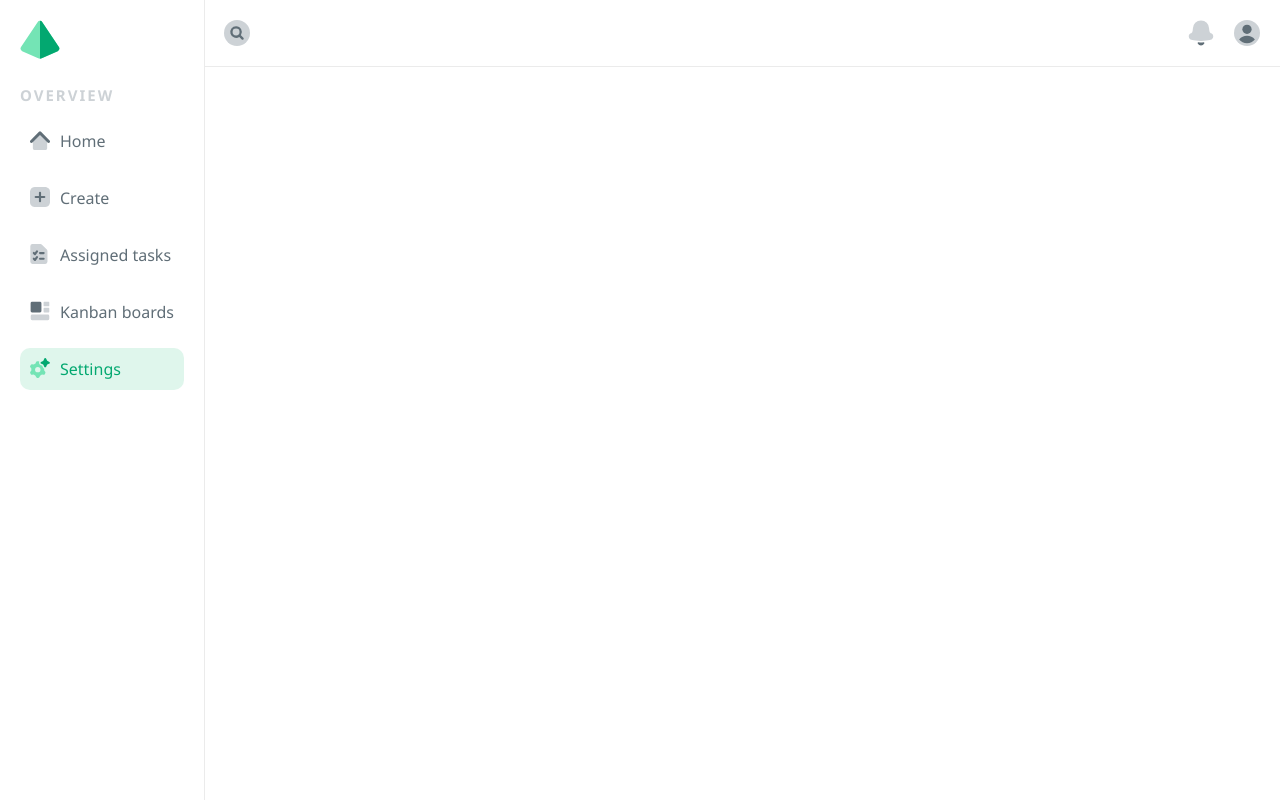
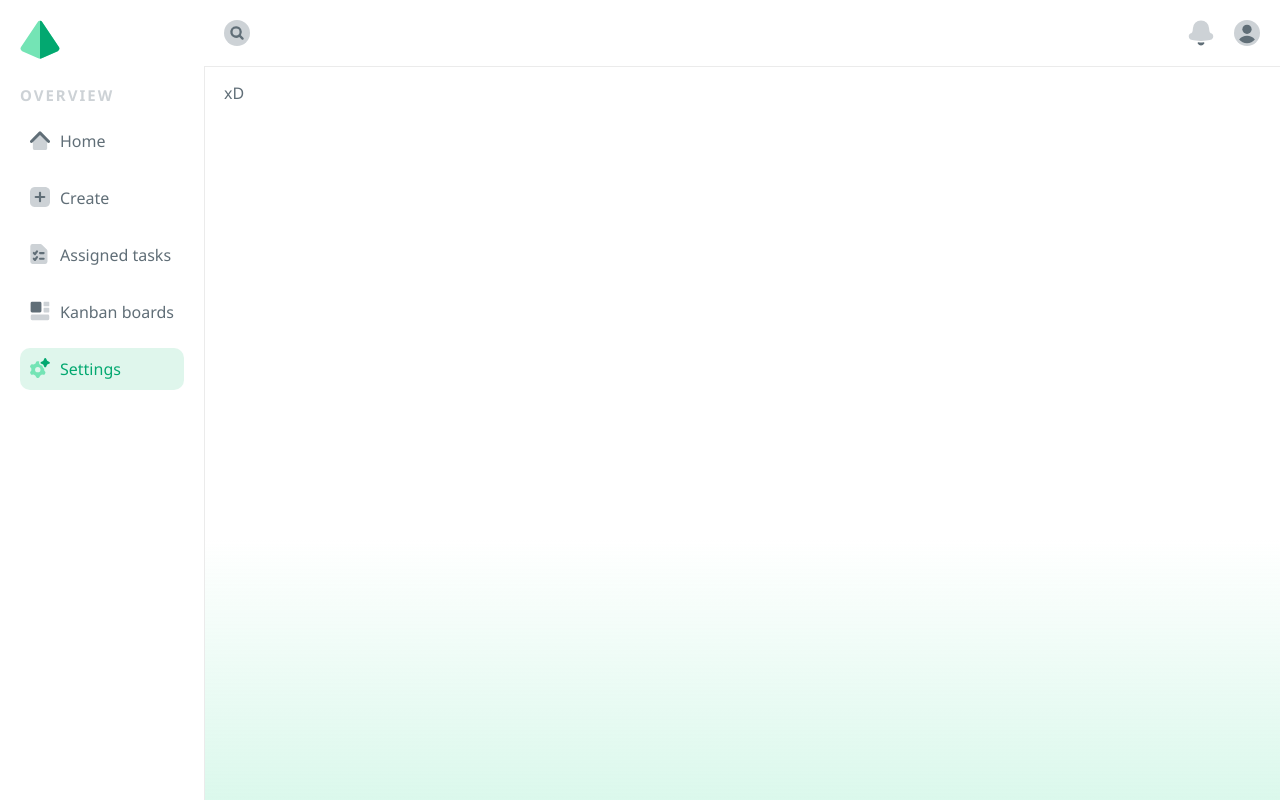
Before and after one commit to jsabram/Kanban-Board, a React (Create React App) app: page / in a window 1280 px wide. Built offline with nearby package versions, Linux system fonts and the light colour scheme.

Commit message:
Added main, changed scss imports

```diff
--- a/src/App.tsx
+++ b/src/App.tsx
@@ -2,6 +2,7 @@ import { useEffect, useContext } from 'react';
 import { UiContext } from './context/ui-context';
 import Nav from './components/layout/nav/Nav';
 import Header from './components/layout/header/Header';
+import Main from './components/layout/main/Main';
 
 const App = () => {
 	const uiCtx = useContext(UiContext);
@@ -38,6 +39,7 @@ const App = () => {
 		<>
 			<Nav />
 			<Header />
+			<Main />
 		</>
 	);
 };
--- a/src/assets/scss/colors.scss
+++ b/src/assets/scss/colors.scss
@@ -3,6 +3,12 @@ $colors: (
 	c_primary_medium: #74e4b5,
 	c_primary_light: #dff6ec,
 	c_primary_dark: #0a4f56,
+	c_primary_gradient:
+		linear-gradient(
+			180deg,
+			rgba(255, 255, 255, 1) 65%,
+			rgba(116, 228, 181, 0.26) 100%
+		),
 	c_white: #fff,
 	c_ash: #ebebeb,
 	c_gray: #606e77,
--- a/src/components/layout/header/Header.scss
+++ b/src/components/layout/header/Header.scss
@@ -1,15 +1,16 @@
-@use '../../../assets/scss/colors.scss' as colors;
-@use '../../../assets/scss/mixins.scss' as mixins;
+@use '../../../assets/scss/colors.scss' as *;
+@use '../../../assets/scss/mixins.scss' as *;
 
 .header {
 	position: fixed;
 	top: 0;
 	right: 0;
-	@include mixins.flexbox(space-between, flex-start, row);
+	@include flexbox(space-between, flex-start, row);
 	width: calc(100vw - 40px - 2rem);
 	padding: 2rem 2rem 1rem;
-	background-color: map-get(colors.$colors, c_white);
-	border-bottom: 1px solid map-get(colors.$colors, c_ash);
+	background-color: map-get($colors, c_white);
+	border-bottom: 1px solid map-get($colors, c_ash);
+	z-index: 20;
 
 	&__search {
 		position: relative;
@@ -17,17 +18,17 @@
 		width: 100%;
 
 		&-btn {
-			@include mixins.flexbox(center, center, column);
-			@include mixins.icon-btn;
+			@include flexbox(center, center, column);
+			@include icon-btn;
 			margin-right: 1rem;
 
 			&--active {
 				.svg-light {
-					fill: map-get(colors.$colors, c_primary_medium);
+					fill: map-get($colors, c_primary_medium);
 				}
 
 				.svg-dark {
-					fill: map-get(colors.$colors, c_primary);
+					fill: map-get($colors, c_primary);
 				}
 			}
 		}
@@ -36,19 +37,19 @@
 			width: 100%;
 			padding: 0 1rem;
 			border: none;
-			border-bottom: 1px solid map-get(colors.$colors, c_ash);
+			border-bottom: 1px solid map-get($colors, c_ash);
 			outline: none;
-			caret-color: map-get(colors.$colors, c_gray_light);
+			caret-color: map-get($colors, c_gray_light);
 			transform: scaleX(0);
 			transform-origin: left;
 			transition: transform 0.3s;
 
 			&:focus {
-				border-color: map-get(colors.$colors, c_gray);
+				border-color: map-get($colors, c_gray);
 			}
 
 			&::placeholder {
-				color: map-get(colors.$colors, c_gray_light);
+				color: map-get($colors, c_gray_light);
 			}
 
 			&--active {
@@ -66,8 +67,8 @@
 
 		&-notifications,
 		&-user {
-			@include mixins.flexbox(center, center, column);
-			@include mixins.icon-btn;
+			@include flexbox(center, center, column);
+			@include icon-btn;
 			position: relative;
 		}
 
@@ -81,7 +82,7 @@
 				display: none;
 				height: 5px;
 				width: 5px;
-				background-color: map-get(colors.$colors, c_red);
+				background-color: map-get($colors, c_red);
 				border-radius: 50%;
 
 				&--active {
--- /dev/null
+++ b/src/components/layout/main/Main.scss
@@ -0,0 +1,18 @@
+@use '../../../assets/scss/colors.scss' as *;
+
+.main {
+	position: fixed;
+	top: 57px;
+	right: 0;
+	bottom: 0;
+	left: calc(40px + 2rem);
+	padding: 1rem;
+	background: map-get($colors, c_primary_gradient);
+}
+
+@media screen and (min-width: 978px) {
+	.main {
+		padding: 2.5rem 2rem;
+		left: calc(164px + 4rem);
+	}
+}
--- /dev/null
+++ b/src/components/layout/main/Main.tsx
@@ -0,0 +1,11 @@
+import './Main.scss';
+
+const Main = () => {
+	return (
+		<main className='main'>
+			<p>xD</p>
+		</main>
+	);
+};
+
+export default Main;
--- a/src/components/layout/nav/Nav.scss
+++ b/src/components/layout/nav/Nav.scss
@@ -1,5 +1,5 @@
-@use '../../../assets/scss/colors.scss' as colors;
-@use '../../../assets/scss/mixins.scss' as mixins;
+@use '../../../assets/scss/colors.scss' as *;
+@use '../../../assets/scss/mixins.scss' as *;
 
 .nav {
 	position: fixed;
@@ -7,8 +7,8 @@
 	bottom: 0;
 	left: 0;
 	padding: 0 1rem 1rem;
-	background-color: map-get(colors.$colors, c_white);
-	border-right: 1px solid map-get(colors.$colors, c_ash);
+	background-color: map-get($colors, c_white);
+	border-right: 1px solid map-get($colors, c_ash);
     z-index: 20;
 
 	&__logo {
@@ -21,13 +21,13 @@
 			font-size: 1.5rem;
 			text-transform: uppercase;
 			letter-spacing: 2px;
-			color: map-get(colors.$colors, c_gray_light);
+			color: map-get($colors, c_gray_light);
 		}
 	}
 
 	&__link {
-		@include mixins.link;
-		@include mixins.flexbox(flex-start, flex-start, row);
+		@include link;
+		@include flexbox(flex-start, flex-start, row);
 		width: 100%;
 		padding: 1rem;
 		margin-block: 1.5rem;
@@ -35,19 +35,19 @@
 		cursor: pointer;
 
 		&:hover {
-			color: map-get(colors.$colors, c_primary);
+			color: map-get($colors, c_primary);
 		}
 
 		&--active {
-			background-color: map-get(colors.$colors, c_primary_light);
-			color: map-get(colors.$colors, c_primary);
+			background-color: map-get($colors, c_primary_light);
+			color: map-get($colors, c_primary);
 
 			.svg-light {
-				fill: map-get(colors.$colors, c_primary_medium);
+				fill: map-get($colors, c_primary_medium);
 			}
 
 			.svg-dark {
-				fill: map-get(colors.$colors, c_primary);
+				fill: map-get($colors, c_primary);
 			}
 		}
 
--- a/src/index.scss
+++ b/src/index.scss
@@ -1,4 +1,4 @@
-@use './assets/scss/colors.scss' as colors;
+@use './assets/scss/colors.scss' as *;
 
 *,
 *::before,
@@ -18,7 +18,7 @@ input::placeholder,
 button {
 	font-family: 'Noto Sans', sans-serif;
 	font-size: 1.4rem;
-	color: map-get(colors.$colors, c_gray);
+	color: map-get($colors, c_gray);
 }
 
 svg {
```
